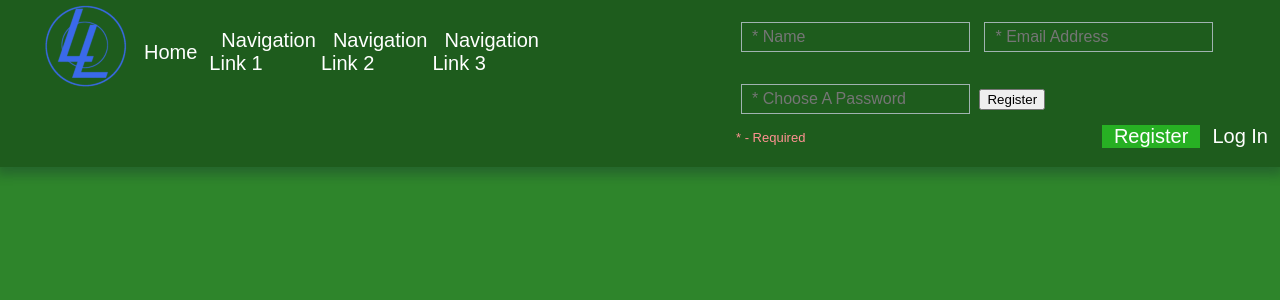
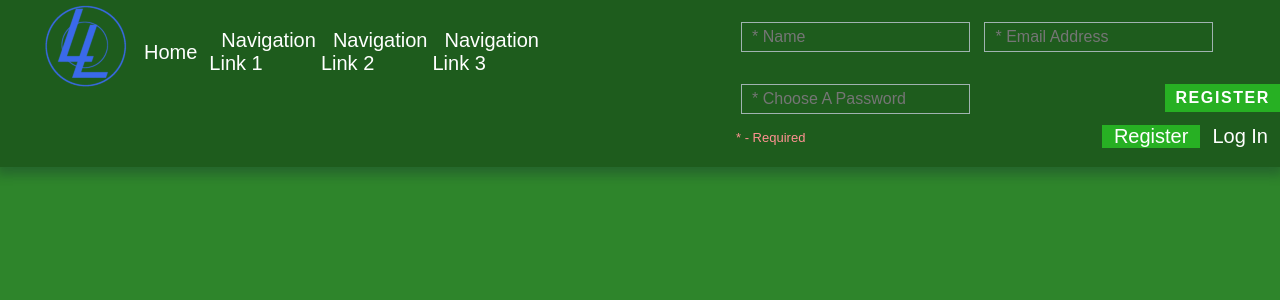
Before and after one commit to enrjon/enrjon.git.io, a PHP site: page / in a window 1280 px wide. Shown: the top 300 px of the page. Run offline with PHP 8.4, Linux system fonts and the light colour scheme; some libraries are stand-ins or nearby versions.

```diff
--- a/css/style.css
+++ b/css/style.css
@@ -123,7 +123,7 @@ ul.nav-left > li > a:hover {
 .tab-content > div:last-child, #login {
 	display: none;
 }
-.tab-content, .tabs {
+.tab-content, .tabs, form > button {
 	float: right;
 	clear: right;
 }
@@ -136,6 +136,23 @@ ul.nav-left > li > a:hover {
 	margin-bottom: 2%;
 	display: inline-flex;
 }
-.forgot {
-	float: right;
+.button {
+	border: 0;
+	outline: none;
+	border-radius: 0;
+	font-size: 16px;
+	font-weight: 600;
+	text-transform: uppercase;
+	letter-spacing: .1em;
+	background: #27b023;
+	color: #fff;
+	-webkit-appearance: none;
 }
+
+.button:hover, .button:focus {
+	background: #7fcb7d;
+}
+
+.button-block, .forgot {
+	padding: 5px 10px;
+}
--- a/index.html
+++ b/index.html
@@ -26,12 +26,12 @@
                     <div class="field-wrap">
                         <input type="password" required autocomplete="off" name="password" placeholder="* Password..."/>
                     </div>
-                    <p class="forgot">
+                    <p class="forgot field-wrap">
                         <a href="forgot.html">
                             Forgot Password?
                         </a>
                     </p>
-                    <button class="button button-block" name="login"/>Log In</button>
+                    <button class="button button-block field-wrap" name="login"/>Log In</button>
                 </form>
             </div>
 
@@ -47,7 +47,7 @@
                         <input type="password" required autocomplete="off" name="password" placeholder="* Choose A Password"></input>
                     </div>
 
-                    <button class="button button-block" name="register"/>Register </button>
+                    <button class="button button-block field-wrap" name="register"/>Register </button>
                 </form>
 
             </div>
```
